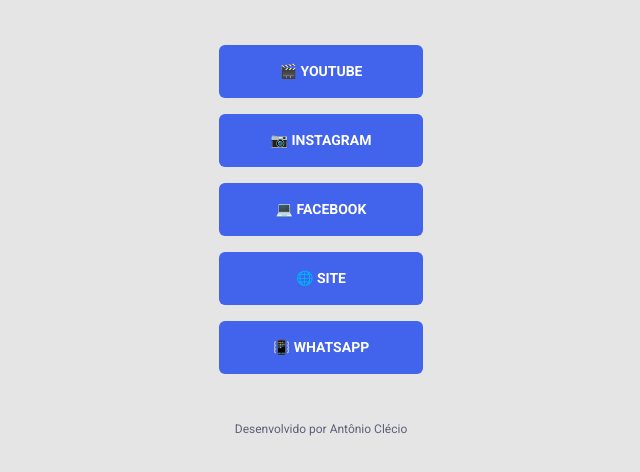
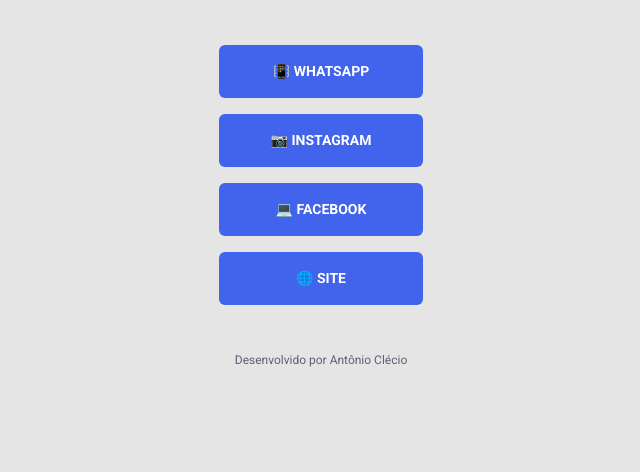
Before and after one commit to antonio-clecio/pagina-links, a plain HTML site: page index.html in a window 1280 px wide. Shown: the part 236-708 px from the top of the page, without its empty margins (319-959 px from the left). Drawn offline with Linux system fonts and the light colour scheme.

Commit message:
atualizacao botoes

```diff
--- a/index.html
+++ b/index.html
@@ -21,7 +21,7 @@
 
     <ul>
       <li>
-        <a href="https://www.youtube.com/channel/UCEdT_3mBbjVVDkDEpIU7ZqQ" target="_blank">🎬 YouTube</a>
+        <a href="https://api.whatsapp.com/send?phone=557798147674" target="_blank">📳 WhatsApp</a>
       </li>
       <li>
         <a href="https://www.instagram.com/carloseduardoportosantos/" target="_blank">📷 Instagram</a>
@@ -32,9 +32,9 @@
       <li>
         <a href="https://www.portodesigner.com.br/" target="_blank">🌐 Site</a>
       </li>
-      <li>
+      <!-- <li>
         <a href="https://api.whatsapp.com/send?phone=557798147674" target="_blank">📳 WhatsApp</a>
-      </li>
+      </li> -->
     </ul>
 
     <footer>
```
